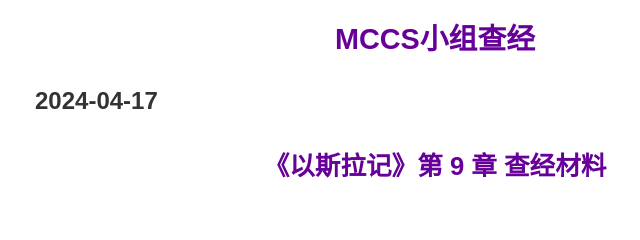
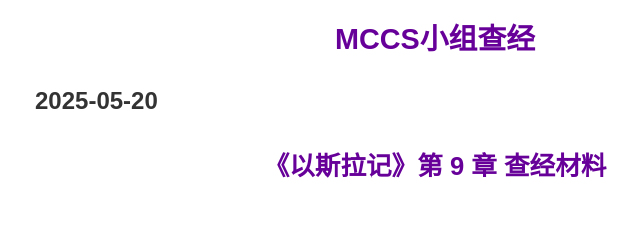
Before and after one commit to helenweizheng/bible-study, a plain HTML site: page index.html in a window 1280 px wide. Shown: the top 240 px of the page, 205-845 px from the left. Drawn offline with Linux system fonts and the light colour scheme.

Commit message:
Update index.html

```diff
--- a/index.html
+++ b/index.html
@@ -32,7 +32,7 @@
     <h1 class="main-title">MCCS小组查经</h1>
 
     <div class="slide active">
-        <h2>2024-04-17</h2>
+        <h2>2025-05-20</h2>
         <h1 class="chapter-title">《以斯拉记》第 9 章 查经材料</h1>
     </div>
 
```
